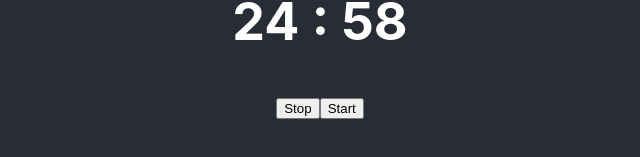
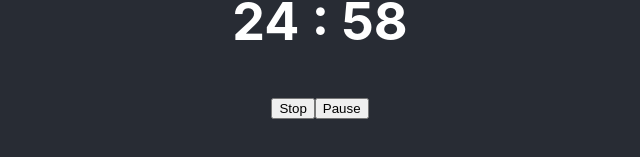
Before and after one commit to Julrum/ITE3068, a React (Create React App) app in the folder timer/: page / in a window 1280 px wide. Both pictures are taken after a click on the button "Start". Shown: the part 363-520 px from the top of the page, without its empty margins (320-960 px from the left). Built offline with nearby package versions, Linux system fonts and the light colour scheme.

Commit message:
Step 3 completed

```diff
--- a/timer/src/TimerControl.js
+++ b/timer/src/TimerControl.js
@@ -1,9 +1,22 @@
 let TimerControl = (prop) => {
-  let { handleStartTimer, handleStopTimer } = prop;
+  let {
+    handleStartTimer,
+    handleStopTimer,
+    handlePauseTimer,
+    handleResumeTimer,
+    activated,
+    paused,
+  } = prop;
   return (
     <div>
       <button onClick={handleStopTimer}>Stop</button>
-      <button onClick={handleStartTimer}>Start</button>
+      {!activated ? (
+        <button onClick={handleStartTimer}>Start</button>
+      ) : !paused ? (
+        <button onClick={handlePauseTimer}>Pause</button>
+      ) : (
+        <button onClick={handleResumeTimer}>Resume</button>
+      )}
     </div>
   );
 };
--- a/timer/src/TimerPannel.js
+++ b/timer/src/TimerPannel.js
@@ -5,7 +5,7 @@ import TimerControl from "./TimerControl";
 class TimerPannel extends Component {
   constructor() {
     super();
-    this.state = { remained: 1500 };
+    this.state = { remained: 1500, activated: false, paused: false };
   }
 
   handleStartTimer = () => {
@@ -18,18 +18,37 @@ class TimerPannel extends Component {
   handleStopTimer = () => {
     this.setState(() => {
       clearInterval(this.interval);
-      return { remained: 1500 };
+      return { remained: 1500, activated: false, pause: false };
     });
   };
 
+  handlePauseTimer = () => {
+    this.setState(() => {
+      clearInterval(this.interval);
+      return { paused: true };
+    });
+  };
+
+  handleResumeTimer = () => {
+    this.interval = setInterval(() => {
+      this.setState((prev) => {
+        return { paused: false, remained: prev.remained - 1 };
+      });
+    }, 1000);
+  };
+
   render() {
-    let { remained } = this.state;
+    let { remained, activated, paused } = this.state;
     return (
       <div>
         <Timer remained={remained} />
         <TimerControl
+          activated={activated}
+          paused={paused}
           handleStartTimer={this.handleStartTimer}
           handleStopTimer={this.handleStopTimer}
+          handlePauseTimer={this.handlePauseTimer}
+          handleResumeTimer={this.handleResumeTimer}
         />
       </div>
     );
```
